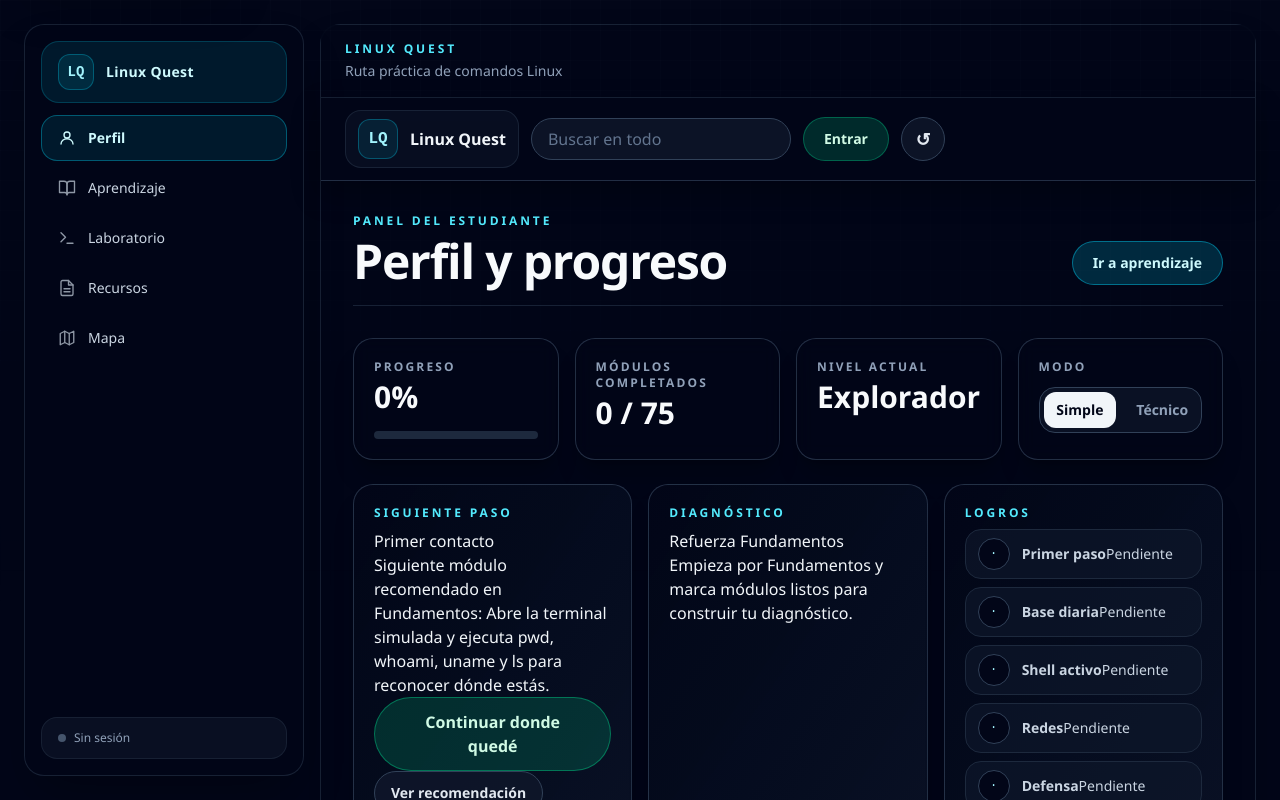
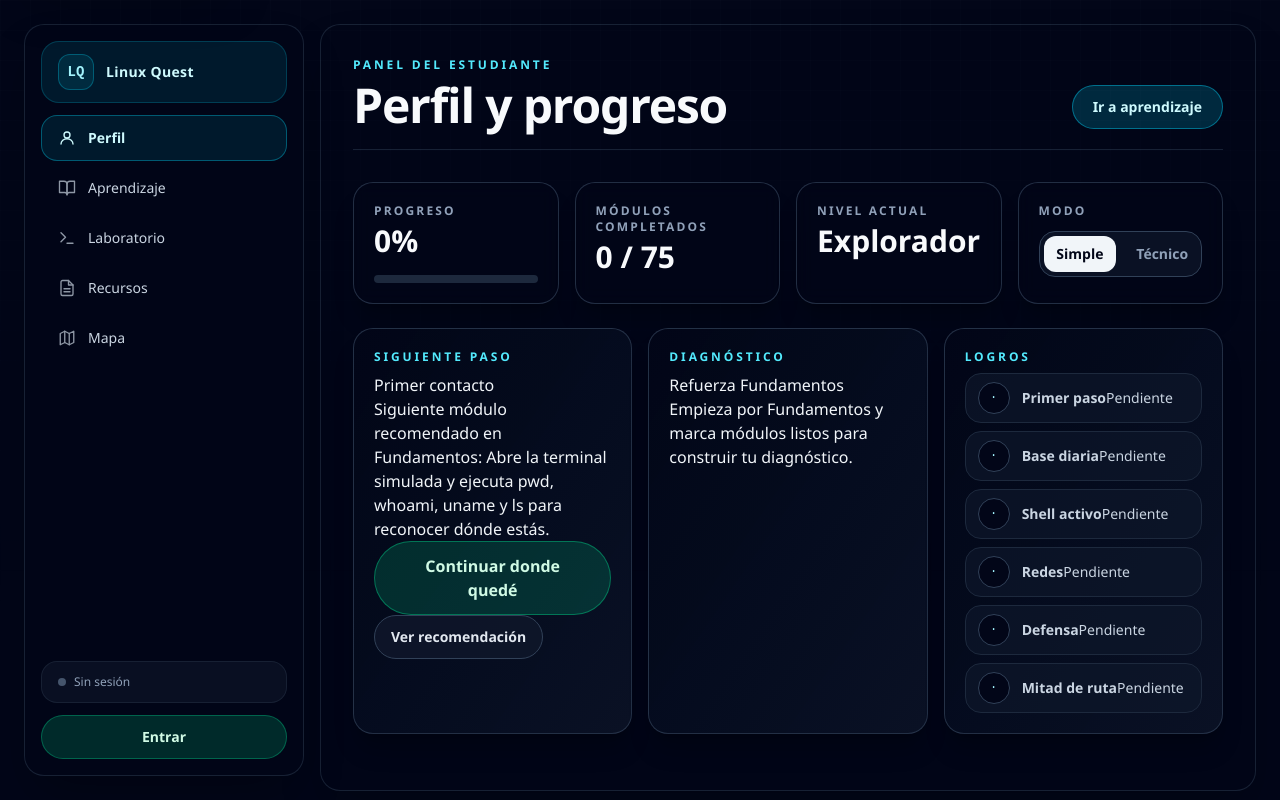
Before and after one commit to sagdev3/aprendelinux, a Next.js app: page / in a window 1280 px wide. Shown: the top 800 px of the page. Built offline with nearby package versions, Linux system fonts and the light colour scheme; no server answers.

Commit message:
fix: hide full topbar on desktop, move account/logout to sidebar

```diff
--- a/app/globals.css
+++ b/app/globals.css
@@ -166,6 +166,19 @@
 
   .sidenav-session-label {
     @apply truncate text-xs text-slate-400;
+  }
+
+  .sidenav-account {
+    @apply flex w-full items-center justify-center gap-2 rounded-2xl border border-slate-700/80
+           bg-slate-900/60 px-4 py-2.5 text-sm font-medium text-slate-200
+           transition-all duration-150
+           hover:border-cyan-400/30 hover:bg-slate-800/80 hover:text-white
+           focus-visible:outline focus-visible:outline-2 focus-visible:outline-offset-2 focus-visible:outline-cyan-400;
+    min-height: 44px;
+  }
+
+  .sidenav-logout {
+    @apply w-full justify-center text-sm;
   }
 
   /* ── Buscador global ────────────────────────────────────────────────────── */
--- a/app/page.jsx
+++ b/app/page.jsx
@@ -5,7 +5,7 @@ import Script from "next/script";
 
 function Topbar() {
   return (
-    <header className="topbar">
+    <header className="topbar lg:hidden">
       <a className="brand" href="#app" aria-label="Linux Quest inicio">
         <span className="brand-mark">LQ</span>
         <span>Linux Quest</span>
@@ -460,19 +460,13 @@ export default async function Home() {
             <span className="sidenav-session-dot" />
             <span className="sidenav-session-label" id="sidenavSessionLabel">Sin sesión</span>
           </div>
+          {/* Botones de cuenta — visibles en sidebar desktop */}
+          <button className="account-button sidenav-account" id="accountButtonSide" type="button">Entrar</button>
+          <button className="danger-action top-logout hidden sidenav-logout" id="topLogoutButtonSide" type="button">Cerrar sesión</button>
         </aside>
 
         {/* Contenido principal */}
         <section className="min-w-0 rounded-[20px] border border-slate-800/80 bg-slate-950/70 shadow-2xl shadow-black/25">
-          <div className="border-b border-slate-800/80 bg-slate-950/90 px-4 py-4 lg:px-6">
-            <div className="flex flex-wrap items-center justify-between gap-3">
-              <div>
-                <p className="text-xs font-semibold uppercase tracking-[0.24em] text-cyan-300">Linux Quest</p>
-                <p className="mt-1 text-sm text-slate-400">Ruta práctica de comandos Linux</p>
-              </div>
-            </div>
-          </div>
-
           {/* Vistas de la app — ahora JSX real, sin dangerouslySetInnerHTML */}
           {/* WCAG 2.4.1: skip link para usuarios de teclado */}
           <a className="skip-link" href="#app">Ir al contenido principal</a>
--- a/public/legacy-script.js
+++ b/public/legacy-script.js
@@ -1460,10 +1460,16 @@ function renderAuth() {
   const sidenavLabel = $("#sidenavSessionLabel");
   if (sidenavDot) sidenavDot.classList.toggle("online", Boolean(currentUser));
   if (sidenavLabel) {
-    sidenavLabel.textContent = currentUser
-      ? currentUser.name
-      : "Sin sesión";
-  }
+    sidenavLabel.textContent = currentUser ? currentUser.name : "Sin sesión";
+  }
+  // Sidebar: botón de cuenta y logout
+  const accountButtonSide = $("#accountButtonSide");
+  if (accountButtonSide) {
+    accountButtonSide.textContent = currentUser ? currentUser.name : "Entrar";
+    accountButtonSide.title = currentUser ? "Ver perfil" : "Iniciar sesión";
+  }
+  const topLogoutButtonSide = $("#topLogoutButtonSide");
+  if (topLogoutButtonSide) topLogoutButtonSide.classList.toggle("hidden", !currentUser);
   renderProfile();
 }
 
@@ -2526,6 +2532,26 @@ $("#topLogoutButton").addEventListener("click", () => {
   logoutCurrentUser({ showModal: false });
 });
 
+// Sidebar desktop: botón de cuenta
+const _accountButtonSide = $("#accountButtonSide");
+if (_accountButtonSide) {
+  _accountButtonSide.addEventListener("click", () => {
+    if (currentUser) {
+      showView("perfil");
+    } else {
+      openAuthModal();
+    }
+  });
+}
+
+// Sidebar desktop: botón de logout
+const _topLogoutButtonSide = $("#topLogoutButtonSide");
+if (_topLogoutButtonSide) {
+  _topLogoutButtonSide.addEventListener("click", () => {
+    logoutCurrentUser({ showModal: false });
+  });
+}
+
 $("#cheatSearch").addEventListener("input", (event) => {
   renderCheatSheet(event.target.value);
 });
```
